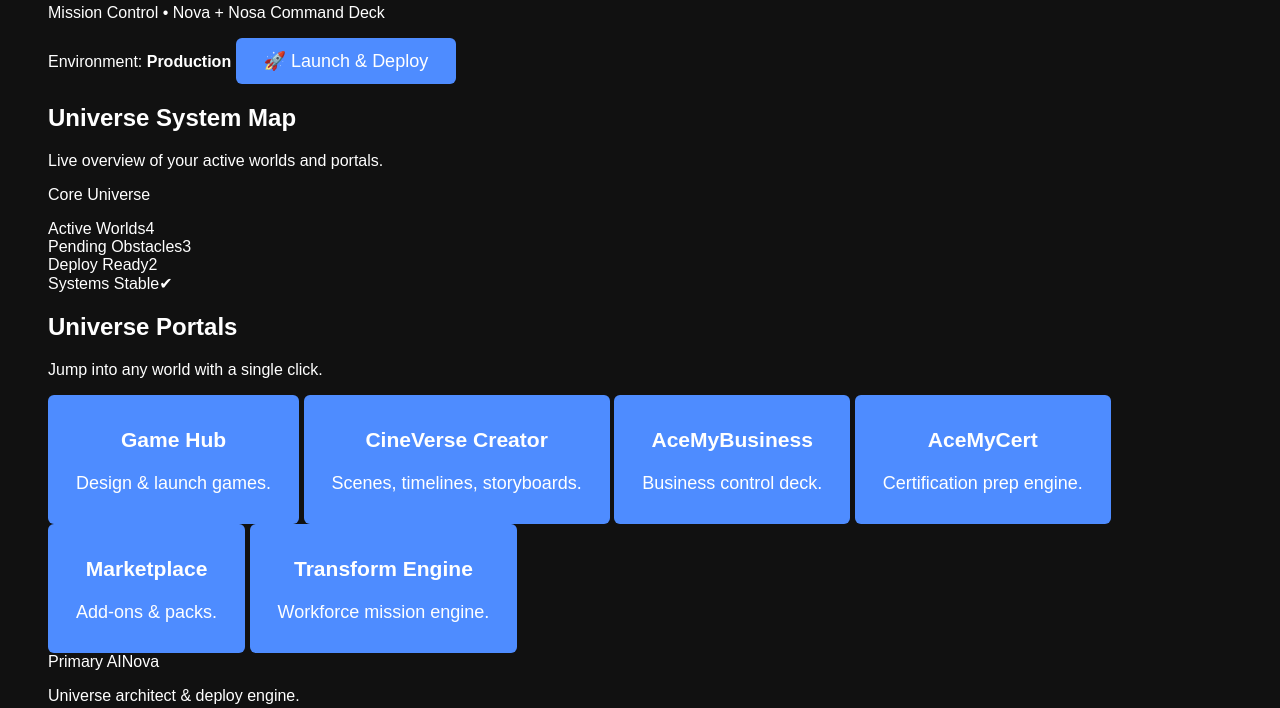
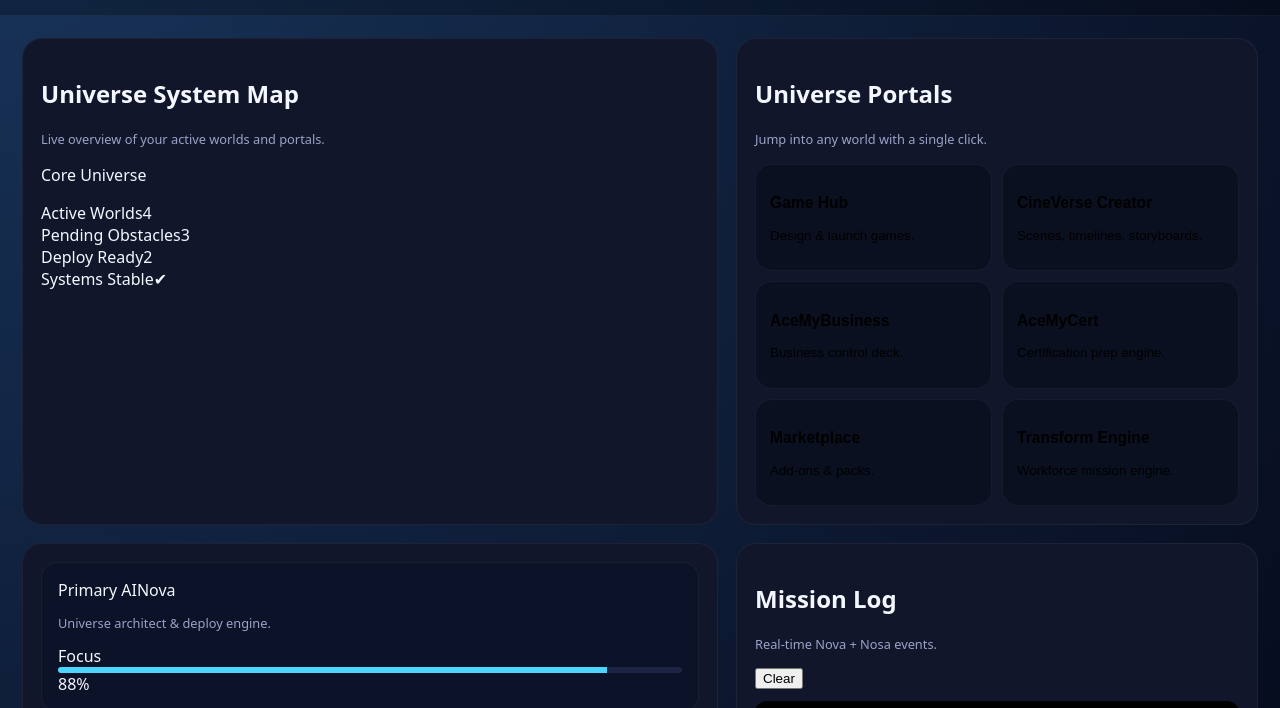
Before and after one commit to Samantha-Works/nosauniverse-bgxd, a website: page index.html in a window 1280 px wide. Shown: the part 124-832 px from the top of the page. Drawn offline with Linux system fonts and the light colour scheme.

Commit message:
Update styles.css

```diff
--- a/styles.css
+++ b/styles.css
@@ -1,16 +1,99 @@
-body {
-  font-family: Arial, sans-serif;
-  background: #111;
-  color: white;
-  padding: 40px;
+/* GLOBAL */
+:root {
+  --bg: #050818;
+  --panel: #11162b;
+  --border: rgba(255,255,255,0.05);
+  --text: #f5f7ff;
+  --muted: #9ba3c7;
+  --danger: #ff5b8f;
+  --accent: #4cd5ff;
 }
 
-button {
-  padding: 12px 28px;
-  font-size: 18px;
-  background: #4e8cff;
-  color: white;
-  border: none;
-  border-radius: 6px;
-  cursor: pointer;
+body {
+  margin:0;
+  background: radial-gradient(circle at top left, #18345a, #050818);
+  font-family: system-ui;
+  color: var(--text);
 }
+
+/* TOPBAR */
+.topbar {
+  display:flex;
+  justify-content:space-between;
+  padding:18px 32px;
+  backdrop-filter:blur(18px);
+  background:rgba(0,0,0,0.25);
+  border-bottom:1px solid var(--border);
+}
+
+.brand {display:flex; gap:14px; align-items:center;}
+.orb {
+  width:32px;height:32px;border-radius:50%;
+  background: radial-gradient(#ffe9ff,#ff3fd7,#b300ff);
+  box-shadow:0 0 18px #ff47dd;
+}
+
+.sub {font-size:0.75rem;color:var(--muted);margin:0;}
+
+.nova-btn {
+  background:linear-gradient(90deg,#4cd5ff,#2a7cff);
+  padding:10px 22px;
+  color:#000;
+  font-weight:600;
+  border:none;
+  border-radius:30px;
+  cursor:pointer;
+}
+
+/* LAYOUT */
+.layout {
+  padding:22px;
+  display:grid;
+  grid-template-columns:2fr 1.5fr;
+  gap:18px;
+}
+
+.panel {
+  background:var(--panel);
+  border-radius:20px;
+  padding:18px;
+  border:1px solid var(--border);
+}
+
+.tiny {color:var(--muted);font-size:0.8rem}
+
+/* PORTALS */
+.portal-grid {
+  margin-top:16px;
+  display:grid; grid-template-columns:1fr 1fr; gap:10px;
+}
+.portal-card {
+  background:#0b1020;
+  border:1px solid var(--border);
+  border-radius:16px;
+  padding:14px;
+  text-align:left;
+}
+
+/* AI CARDS */
+.ai-card {
+  background:#0c1228;
+  border-radius:16px;
+  padding:16px;
+  border:1px solid var(--border);
+}
+
+.meter {background:#1d2342;border-radius:12px;height:6px;overflow:hidden;}
+.meter>div {background:var(--accent);height:100%;}
+.meter.danger>div {background:var(--danger);}
+
+/* MISSION LOG */
+.log-console {
+  background:#000;
+  color:#00d0ff;
+  padding:12px;
+  border-radius:12px;
+  height:220px;
+  overflow-y:auto;
+  font-size:0.78rem;
+}
```
